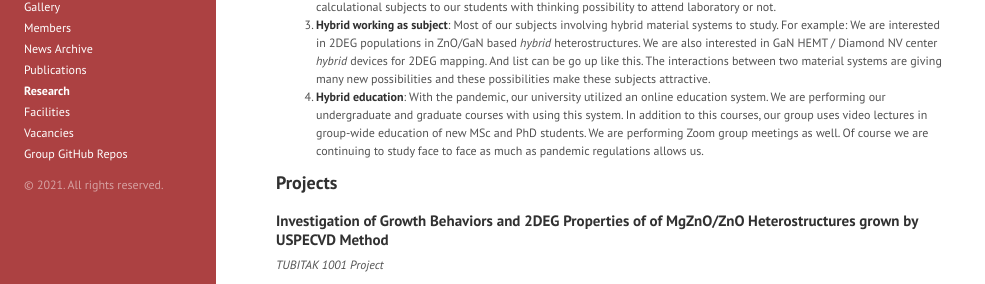
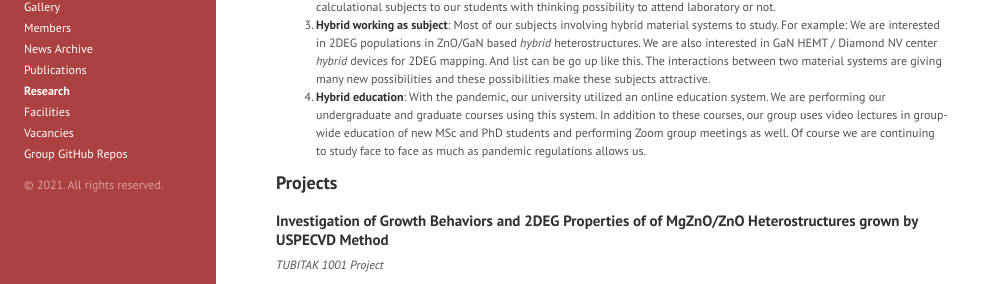
Before and after one commit to lrgresearch/oldwebsite, a Jekyll site: the page built from research.md, in a window 1280 px wide and 900 px high, scrolled down 592 px. Shown: the part 171-455 px from the top of the window, without its empty margins (0-985 px from the left). Built offline with Jekyll 4.4.1, drawn with Linux system fonts in a browser that asks for light colours.

Commit message:
Update research.md

```diff
--- a/research.md
+++ b/research.md
@@ -36,7 +36,7 @@ As LRG Research Group, we want to continue our studies with a hybrid approach in
 1. **Hybrid working as type**: Beginning with the first days of our group we are studying both experimental and calculational subjects. All our projects included both parts of these study types. We would like to extend our studies in this sense.
 2. **Hybrid working as place**: With the pandemic we are now can work locally or remotely. We can provide experimental or calculational subjects to our students with thinking possibility to attend laboratory or not.
 3. **Hybrid working as subject**: Most of our subjects involving hybrid material systems to study. For example: We are interested in 2DEG populations in ZnO/GaN based *hybrid* heterostructures. We are also interested in GaN HEMT / Diamond NV center *hybrid* devices for 2DEG mapping. And list can be go up like this. The interactions between two material systems are giving many new possibilities and these possibilities make these subjects attractive.
-4. **Hybrid education**: With the pandemic, our university utilized an online education system. We are performing our undergraduate and graduate courses with using this system. In addition to this courses, our group uses video lectures in group-wide education of new MSc and PhD students. We are performing Zoom group meetings as well. Of course we are continuing to study face to face as much as pandemic regulations allows us.
+4. **Hybrid education**: With the pandemic, our university utilized an online education system. We are performing our undergraduate and graduate courses using this system. In addition to these courses, our group uses video lectures in group-wide education of new MSc and PhD students and performing Zoom group meetings as well. Of course we are continuing to study face to face as much as pandemic regulations allows us.
 
 ## Projects
 
```
